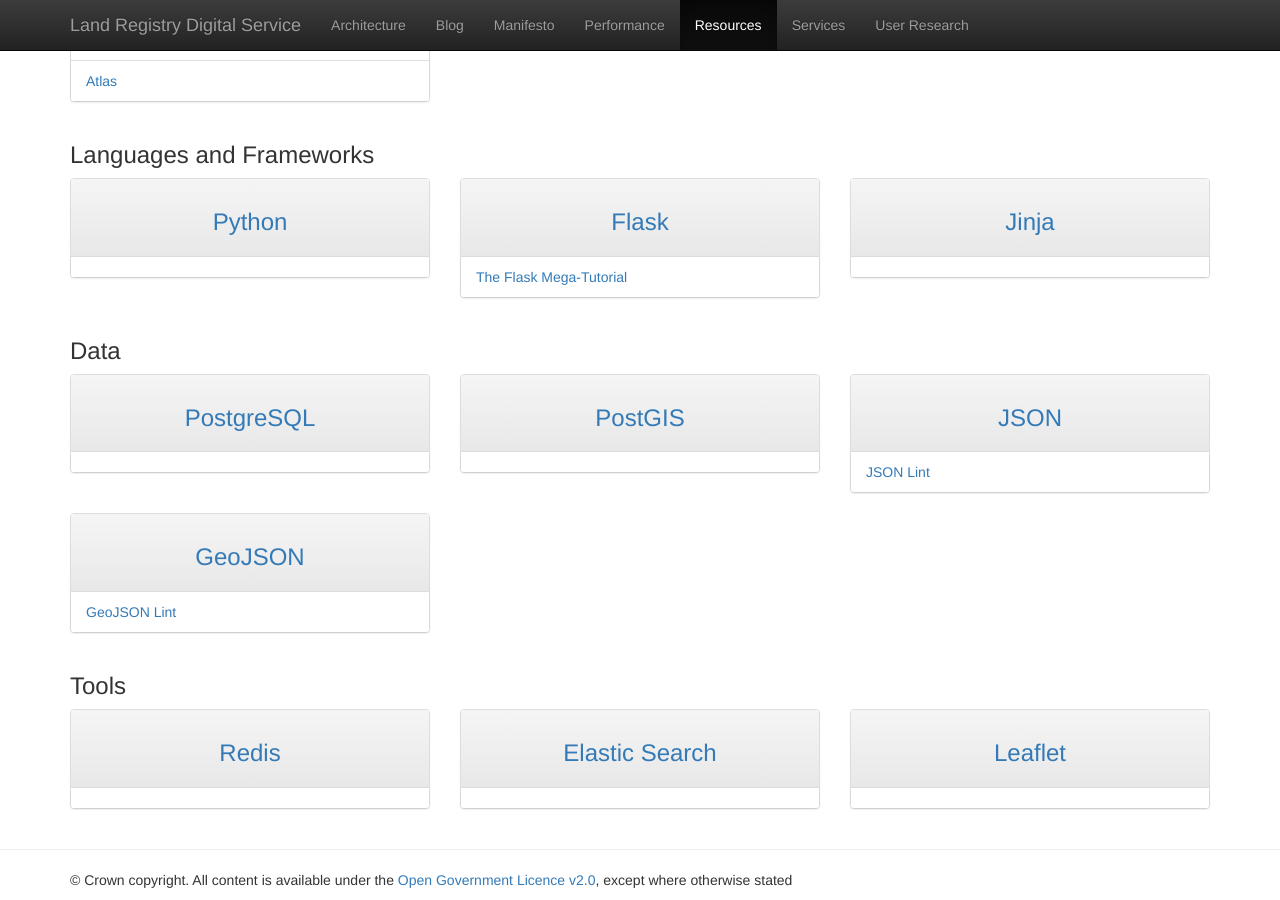
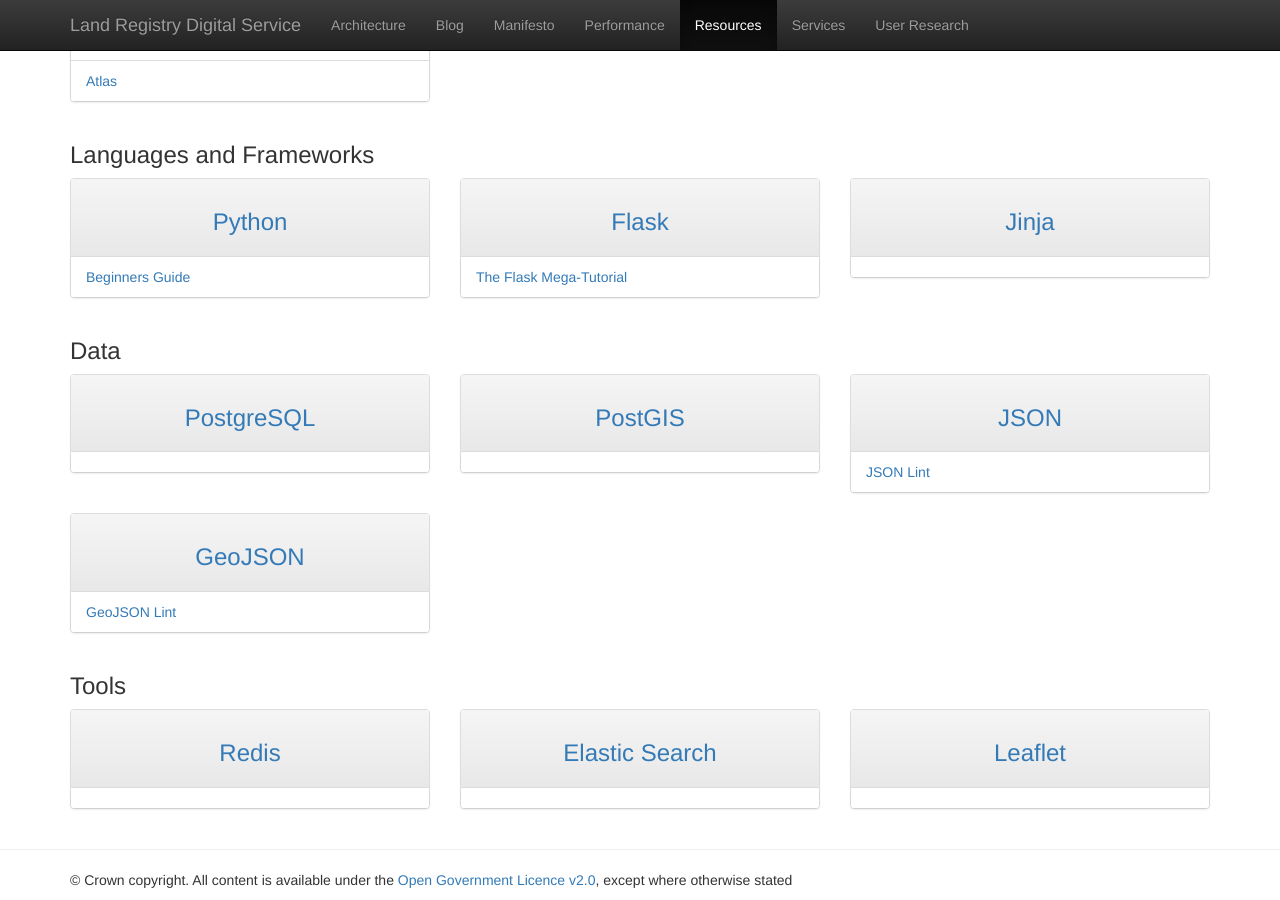
Before and after one commit to ztrelease/landregistry.github.io, a Jekyll site: the page built from resources.html, in a window 1280 px wide and 900 px high, scrolled down 784 px. Built offline with Jekyll 4.4.1, drawn with Linux system fonts in a browser that asks for light colours.

Commit message:
python beginners guide

```diff
--- a/resources.html
+++ b/resources.html
@@ -99,7 +99,7 @@
       <div class="panel-heading text-center"><h3><a href="https://www.python.org/">Python</a></h3></div>
       <!-- List group -->
       <ul class="list-group">
-        <li class="list-group-item"></li>
+        <li class="list-group-item"><a href="https://wiki.python.org/moin/BeginnersGuide/Overview">Beginners Guide</a></li>
       </ul>
     </div>
   </div>
```
